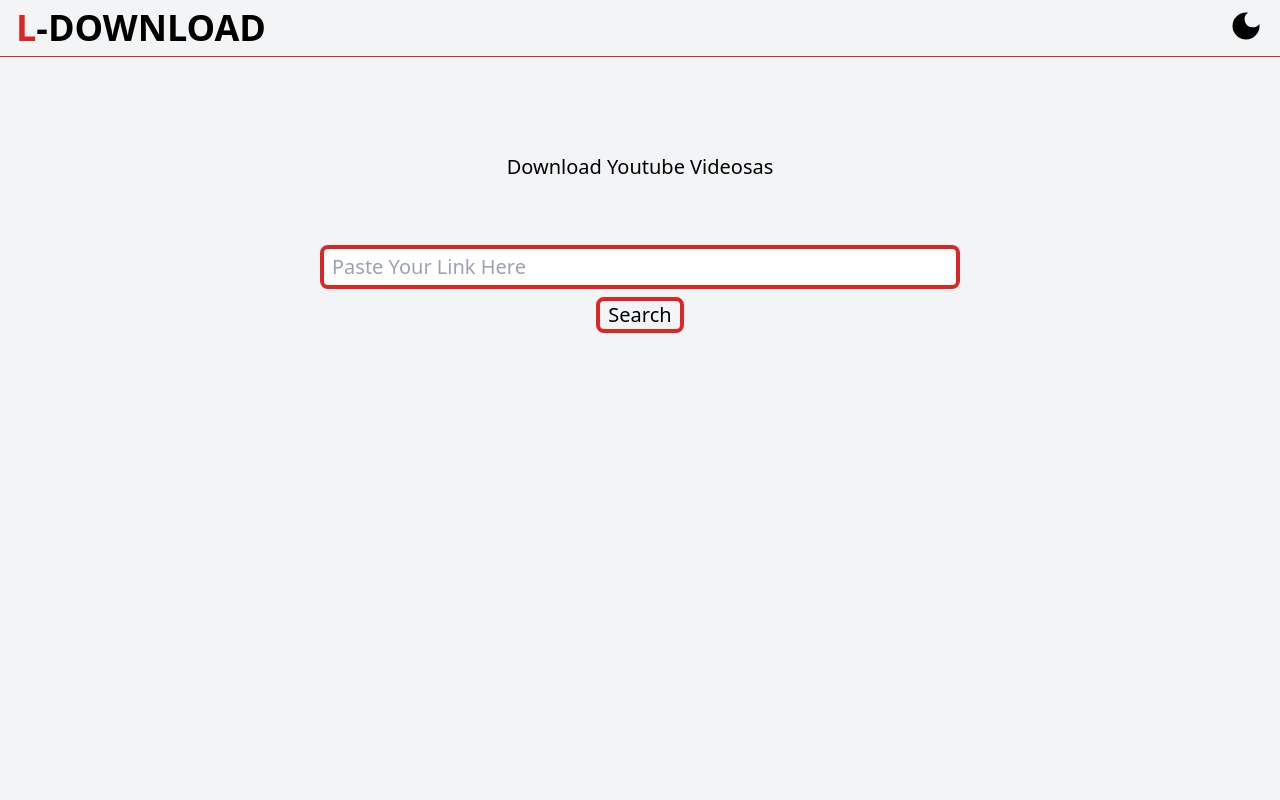
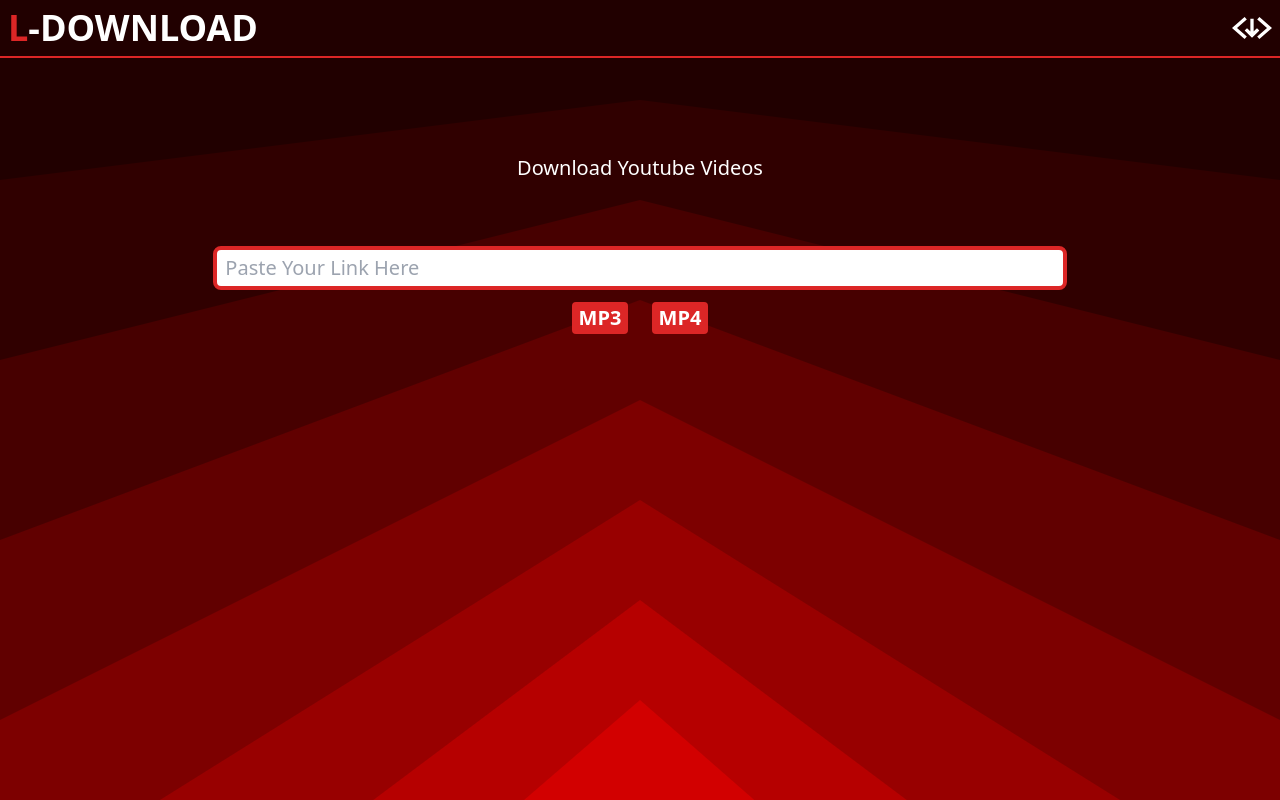
Before and after one commit to LashaTsulukidze751/Youtube-Video-Downloader, a React (Vite) app: page / in a window 1280 px wide. Built offline with nearby package versions, Linux system fonts and the light colour scheme.

Commit message:
final upload

```diff
--- a/index.html
+++ b/index.html
@@ -2,12 +2,13 @@
 <html lang="en">
   <head>
     <meta charset="UTF-8" />
-    <link rel="icon" type="image/svg+xml" href="/vite.svg" />
+    <link rel="icon" type="image/svg+xml" href="/src/assets/components/vite.svg" />
     <meta name="viewport" content="width=device-width, initial-scale=1.0" />
-    <title>L---Download</title>
+    <title>L-Download</title>
   </head>
   <body>
     <div id="root"></div>
     <script type="module" src="/src/main.jsx"></script>
+    <img src="" alt="">
   </body>
 </html>
--- a/src/App.jsx
+++ b/src/App.jsx
@@ -1,31 +1,12 @@
-import { MdDarkMode } from "react-icons/md";
-import { WiDaySunny } from "react-icons/wi";
-import { useState } from "react";
 import Body from "./assets/components/Body";
+import Header from "./assets/components/Header";
 import "./index.css";
 
 function App() {
-  const [dayNight, setDayNight] = useState(true);
-
   return (
-    <div className={`w-full min-h-screen font-sans flex  items-center flex-col ${dayNight ? 'bg-gray-100' : ' bg-stone-900'}`}>
-      <div
-        className={`flex w-full justify-between text-4xl border-b border-red-600 font-bold ${dayNight ? " text-black" : " text-white"}  `}
-      >
-        <p className={` my-2 ml-4 first-letter:text-red-600`}>L-DOWNLOAD</p>
-        {dayNight ? (
-          <MdDarkMode
-            onClick={() => setDayNight(!dayNight)}
-            className={`my-2 mr-4`}
-          />
-        ) : (
-          <WiDaySunny
-            onClick={() => setDayNight(!dayNight)}
-            className={`my-2 mr-4`}
-          />
-        )}
-      </div>
-      <Body dayNightvalue={dayNight} />
+    <div className={`w-full min-h-screen font-sans flex items-center flex-col bg-[url('/src/assets/components/cornered-stairs.png')] text-white bg-center bg-no-repeat bg-cover`}>
+      <Header/>
+      <Body />
     </div>
   );
 }
--- a/src/assets/components/Body.jsx
+++ b/src/assets/components/Body.jsx
@@ -1,13 +1,10 @@
 
-import MP4 from "./MP4";
-import { IoIosArrowDropleft } from "react-icons/io";
-import { useState } from "react";
-
-function Body(props) {
+import Input from "./Input";
+function Body() {
   return (
-    <div className={`relative w-full h-full flex justify-center mt-24 text-center flex-col text-xl ${props.dayNightvalue ? " text-black" : " text-white"}`}>
-      <h1 className={`mb-16`}>Download Youtube Videosas</h1>
-       <MP4 onClick={() => setMp3Visible(false)} className=" m-2 w-16 transition-all border-2 border-red-600 rounded hover:bg-red-600 hover:text-white" dayNightvalue={props.dayNightvalue}></MP4>
+    <div className=  "relative w-full flex justify-center mt-24 text-center flex-col text-xl ">
+      <h1 className={`mb-16`}>Download Youtube Videos</h1>
+       <Input/>
     </div>
   );
 }
--- /dev/null
+++ b/src/assets/components/Header.jsx
@@ -0,0 +1,14 @@
+import React from "react";
+import { IoCodeDownloadSharp } from "react-icons/io5";
+
+
+function Header() {
+  return (
+    <div className={`w-full flex justify-center text-4xl p-2 border-b-2 border-red-600 font-bold items-center md:justify-between`}>
+        <p className={`  first-letter:text-red-600`}>L-DOWNLOAD</p>
+        <IoCodeDownloadSharp className=" hidden h-10 w-10 md:block"/>
+    </div>
+  );
+}
+
+export default Header;
--- /dev/null
+++ b/src/assets/components/Input.jsx
@@ -0,0 +1,132 @@
+import React, { useEffect, useState } from "react";
+import { AiOutlineLoading } from "react-icons/ai";
+import MP4 from "./MP4";
+import MP3 from "./MP3";
+
+function Input() {
+  const [input, setInput] = useState("");
+  const [link, setLink] = useState("");
+  const [data, setData] = useState({});
+  const [loading, setLoading] = useState(false);
+  const [format, setFormat] = useState({
+    MP3: false,
+    MP4: false,
+  });
+
+  useEffect(() => {
+    fetchData();
+  }, [link]);
+
+  const handleSubmit = (e) => {
+    e.preventDefault();
+    if (!loading) {
+      setLink(input.slice(0, 43));
+    }
+  };
+
+  const fetchData = async () => {
+    if (format.MP3) {
+      const apiUrl = `https://youtube-mp3-download-highest-quality1.p.rapidapi.com/ytmp3/ytmp3/custom/?url=${link}&quality=320`;
+      const options = {
+        method: "GET",
+        headers: {
+          "X-RapidAPI-Key":
+            "007a8165afmsh3e461e678bd9cfcp19820ajsnac9fb82a7aa5",
+          "X-RapidAPI-Host":
+            "youtube-mp3-download-highest-quality1.p.rapidapi.com",
+        },
+      };
+      if (link) {
+        setLoading(true);
+        try {
+          const response = await fetch(apiUrl, options);
+          const result = await response.json();
+          setData(result);
+          console.log(result);
+        } catch (error) {
+          console.error(error);
+        }
+        setLoading(false);
+      }
+    }
+    if (format.MP4) {
+      const apiUrl = `https://social-media-video-downloader.p.rapidapi.com/api/getSocialVideo?url=${link}`;
+      const options = {
+        method: "GET",
+        headers: {
+          "X-RapidAPI-Key":
+            "aee7525c9dmshecc47b4076cfe82p13c082jsn3905d9401418",
+          "X-RapidAPI-Host": "social-media-video-downloader.p.rapidapi.com",
+        },
+      };
+      if (link) {
+        setLoading(true);
+        try {
+          const response = await fetch(apiUrl, options);
+          const result = await response.json();
+          setData(result);
+          console.log(result);
+        } catch (error) {
+          console.error(error);
+        }
+        setLoading(false);
+      }
+    }
+  };
+
+  return (
+    <div>
+      {loading ? (
+        <div className="w-full mt-12 flex justify-center items-center flex-col">
+          <p className={` text-red-600 font-extrabold text-3xl sm:text-5xl`}>
+            POWERED BY LASHANET
+          </p>
+          <AiOutlineLoading className=" animate-spin h-12 w-12 mt-4 fill-red-600" />
+        </div>
+      ) : (
+        <div className="flex flex-col items-center">
+          <form onSubmit={handleSubmit} className={`w-5/6 md:w-4/6 lg:3/6`}>
+            <input
+              type="text"
+              placeholder="Paste Your Link Here"
+              onChange={(e) => setInput(e.target.value)}
+              className="w-full border-4 rounded-lg outline-none py-1 px-2 border-red-600 text-black"
+            />
+            <div>
+              <button
+                type="submit"
+                onClick={() => {setFormat({ MP3: true, MP4: false })}}
+                className=" w-14 h-8 border-2 rounded duration-200
+                border-red-600  hover:border-white  m-3 bg-red-600 font-bold"
+              >
+                MP3
+              </button>
+              <button
+                type="submit"
+                onClick={() => {setFormat({ MP3: false, MP4: true })}}
+                className=" w-14 h-8 border-2 rounded duration-200
+                border-red-600 hover:border-white  m-3 bg-red-600 font-bold"
+              >
+                MP4
+              </button>
+            </div>
+          </form>
+
+          {data.error ? (
+            <p>invalid input</p>
+          ) : (
+            link &&
+            !loading && (
+              <div className=" w-5/6 flex justify-center">
+                {format.MP3 && <MP3 data={data} link={link} />}
+                {format.MP4 && <MP4 data={data} />}
+              </div>
+            )
+          )}
+        </div>
+      )}
+    </div>
+  );
+}
+
+export default Input;
--- /dev/null
+++ b/src/assets/components/MP3.jsx
@@ -0,0 +1,35 @@
+import React from "react";
+
+function MP3({ data, link }) {
+  return (
+    <div
+      className={`w-4/6 h-full flex justify-between items-center flex-col text-center border-2 border-red-600 bg-red-600 bg-opacity-40
+      sm:flex-row sm:h-48 sm:w-full lg:h-96  `}
+    >
+      <div className="w-full h-full flex items-center justify-center sm:w-1/2">
+        <iframe
+        className="w-full h-full "
+          src={`https://www.youtube.com/embed/${link.slice(32, 43)}`}
+          title="YouTube video player"
+          allow="accelerometer; autoplay; clipboard-write; encrypted-media; gyroscope; picture-in-picture; web-share"
+        ></iframe>
+      </div>
+      <div className=" w-full h-full flex flex-col items-center justify-center sm:w-1/2 sm:justify-evenly">
+        <h2 className="  text-xs text-center w-full md:text-lg lg:text-xl">
+          {data.title}
+        </h2>
+        <h2 className="mb-7 hidden text-xs text-center w-full sm:block md:text-base lg:text-lg">
+          File Size: {data.size}
+        </h2>
+        <a
+          className={` cursor-pointer border-2 rounded border-red-600  bg-red-600 hover:border-white text-xs font-bold p-1 duration-300 md:text-base`}
+          href={data.link}
+        >
+          Download
+        </a>
+      </div>
+    </div>
+  );
+}
+
+export default MP3;
--- a/src/assets/components/MP4.jsx
+++ b/src/assets/components/MP4.jsx
@@ -1,113 +1,30 @@
-import React, { useEffect, useState } from "react";
-import { AiOutlineLoading } from "react-icons/ai";
+import React from "react";
 
-function MP4(props) {
-  const [input, setInput] = useState("");
-  const [link, setLink] = useState("");
-  const [data, setData] = useState({});
-  const [loading, setLoading] = useState(false);
-
-  useEffect(() => {
-    const fetchData = async () => {
-      if (link) {
-        setLoading(true);
-
-        const storedData = localStorage.getItem(link);
-
-        if (storedData) {
-          setData(JSON.parse(storedData));
-          setLoading(false);
-        } else {
-          await getApi();
-          setLoading(false);
-        }
-      }
-    };
-
-    fetchData();
-  }, [link]);
-
-  const handleSubmit = (e) => {
-    e.preventDefault();
-    if (!loading) {
-      setLink(input);
-    }
-  };
-
-  const getApi = async () => {
-    const apiUrl = `https://social-media-video-downloader.p.rapidapi.com/api/getSocialVideo?url=${link}`;
-    const options = {
-      method: "GET",
-      headers: {
-        "X-RapidAPI-Key": "aee7525c9dmshecc47b4076cfe82p13c082jsn3905d9401418",
-        "X-RapidAPI-Host": "social-media-video-downloader.p.rapidapi.com",
-      },
-    };
-
-    try {
-      const response = await fetch(apiUrl, options);
-      const result = await response.json();
-      setData(result);
-      localStorage.setItem(result.description, JSON.stringify(result));
-    } catch (error) {
-      console.error(error);
-    }
-  };
-
+function MP4({data}) {
   return (
-    <div>
-      {loading ? (
-        <div className="w-full mt-12 flex justify-center items-center flex-col">
-          <p className={` text-red-600 font-extrabold text-3xl sm:text-5xl`}>
-            POWERED BY LASHANET
-          </p>
-          <AiOutlineLoading className=" animate-spin h-12 w-12 mt-4 fill-red-600" />
-        </div>
-      ) : (
-        <div className="flex flex-col items-center mb-4">
-          <form action="" onSubmit={handleSubmit} className={`w-1/2`}>
-            <input
-              type="text"
-              placeholder="Paste Your Link Here"
-              onChange={(e) => setInput(e.target.value)}
-              className={`w-full border-4 rounded-lg py-1 px-2 border-red-600  ${
-                props.dayNightvalue ? "text-black" : "text-black"
-              }`}
-            />
-            <button
-              className="px-2  border-4 hover:bg-red-600 border-red-600 m-2 rounded-lg"
-              type="submit"
+    <div
+      className={`w-4/6 flex justify-between text-center flex-col border-2 border-red-600 bg-red-600 bg-opacity-40
+      sm:flex-row sm:h-48 sm:w-full lg:h-96 `}
     >
-              Search
-            </button>
-          </form>
-
-          {data.error ? (
-            <p>invalid input</p>
-          ) : (
-            link &&
-            !loading && (
-              <div
-                className={`w-5/6 flex border-2 justify-between border-black text-center`}
-              >
-                <img src={data.picture} alt="" className={` w-2/4  bg-cover`} />
-                <div className="flex flex-col items-start justify-center w-2/4">
-                  <h1 className="text-xl font-bold md:text-3xl  m-1 w-full my-3">
+      <img src={data.picture} alt="" className={`w-full bg-contain	sm:w-1/2`} />
+      <div className="flex flex-col items-center justify-evenly w-full">
+        <h1 className="  font-bold  md:text-2xl">
           {data.author}
         </h1>
-                  <h2 className="mb-7 sm:text-xl text-xs text-center w-full mt-3">
+        <h2 className=" text-xs md:text-base lg:mb-20">
           {data.description}
         </h2>
 
         {data.picture && (
           <div
-                      className={`flex flex-col w-full justify-center items-center h-full`}
+            className={`flex flex-col w-full justify-center items-center md:flex-row md:justify-evenly`}
           >
             {data.links.map((link) => (
               <a
-                          className={`border-2 rounded border-red-600 hover:bg-red-600 sm:text-xl text-xs mt-2 font-bold p-1 duration-300`}
+                className={`border-2 rounded border-red-600 bg-red-600 hover:border-white text-xs m-1 font-bold p-1 duration-300 cursor-pointer
+                md:text-sm`}
                 key={link.quality}
-                          href={link.url}
+                href={link.link}
               >
                 download {link.quality} quality
               </a>
@@ -116,11 +33,6 @@
         )}
       </div>
     </div>
-            )
-          )}
-        </div>
-      )}
-    </div>
   );
 }
 
```
Also changed, not shown: src/App.css (deleted), src/assets/components/cornered-stairs.png (added), src/assets/components/vite.svg (renamed from public/vite.svg). Lines whose indentation alone changed are shown as unchanged.
